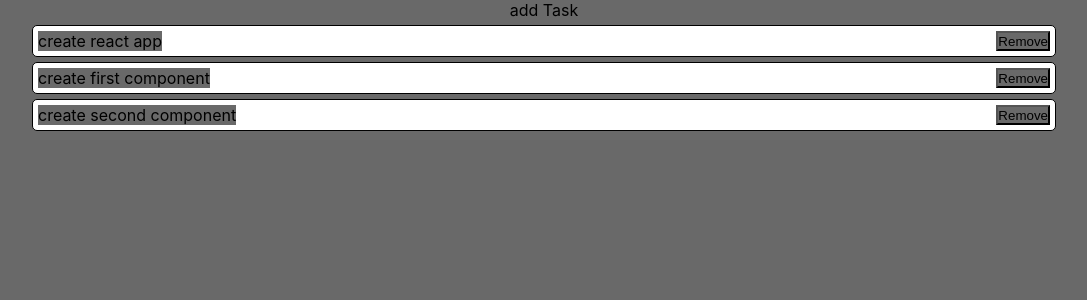
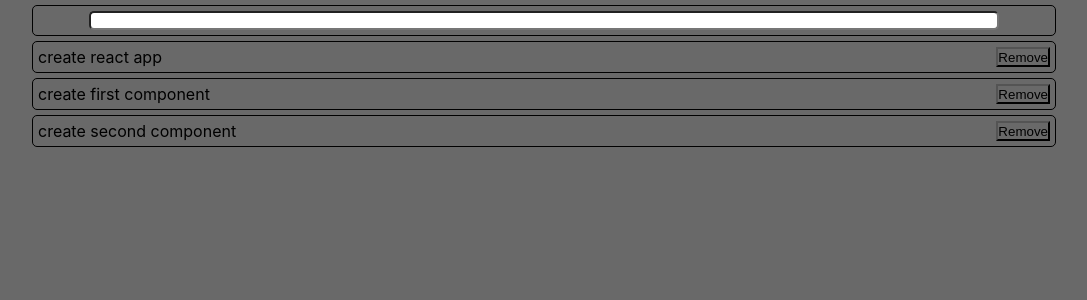
Before and after one commit to Alex-Prokhorenko/to-do-list, a React (Create React App) app: page / in a window 1280 px wide. Shown: the top 300 px of the page, without its empty margins (96-1183 px from the left). Built offline with nearby package versions, Linux system fonts and the light colour scheme.

Commit message:
implemented the function of adding tasks

```diff
--- a/src/App.js
+++ b/src/App.js
@@ -1,11 +1,9 @@
 import './App.css';
-import AddTask from "./tasks/addTask/AddTask";
 import TaskContainer from "./tasks/task/TaskContainer";
 
 function App() {
   return (
     <div className="App">
-      <AddTask/>
       <TaskContainer/>
     </div>
   );
--- a/src/tasks/addTask/AddTask.jsx
+++ b/src/tasks/addTask/AddTask.jsx
@@ -1,7 +1,30 @@
-const AddTask = () => {
-  return <div>
-    add Task
-  </div>
+import styled from "styled-components";
+
+const AddTaskWrapper = styled.div`
+  background-color: dimgray;
+  width:80%;
+  height: 20%;
+  border: 1px solid black;
+  border-radius: 5px;
+  margin: 5px auto;
+  padding: 5px 5px;
+  display: flex;
+  justify-content: space-between;
+`
+
+const StyledInput = styled.input`
+  background-color: white;
+  border-radius: 5px;
+  resize: none;
+  outline: none;
+  width: 90%;
+  margin: 0 auto;
+`
+
+const AddTask = ({addItem}) => {
+  return <AddTaskWrapper>
+    <StyledInput type="text" onKeyDown={e => e.key === 'Enter' && addItem(e.target.value)}/>
+  </AddTaskWrapper>
 }
 
 export default AddTask;
--- a/src/tasks/task/Task.jsx
+++ b/src/tasks/task/Task.jsx
@@ -1,7 +1,7 @@
 import styled from 'styled-components'
 
 const TaskWrapper = styled.div`
-  background-color: white;
+  background-color: dimgray;
   width:80%;
   height: 20%;
   border: 1px solid black;
@@ -12,10 +12,10 @@ const TaskWrapper = styled.div`
   justify-content: space-between;
 `
 
-const Task = ({item, removeItem}) => {
+const Task = ({items, removeItem}) => {
     return <TaskWrapper>
-    <p>{item.title}</p>
-    <button onClick={() => removeItem(item.id)}>Remove</button>
+    <p>{items.title}</p>
+    <button onClick={() => removeItem(items.id)}>Remove</button>
   </TaskWrapper>
 }
 
--- a/src/tasks/task/TaskContainer.jsx
+++ b/src/tasks/task/TaskContainer.jsx
@@ -1,5 +1,6 @@
 import Task from "./Task";
 import {useState} from "react";
+import AddTask from "../addTask/AddTask";
 
 const data = [
   {
@@ -20,21 +21,36 @@ const data = [
 ]
 
 
+const TaskContainer = () => {
+
+  const [items, setItems] = useState(data);
+
+  const removeItem = (id) =>  {
+    setItems([...items].filter(i => i.id !== id))
+  }
+
+  const addItem = (title) => {
+    setItems( [...items,
+      {
+        id: items.length,
+        title,
+        isCompleted: false
+      }
+    ])
+    console.log(items);
+  }
 
 
-const TaskContainer = () => {
-
-  const [items, setItem] = useState(data);
-
-  const removeItem = (id) =>  {
-    setItem([...items].filter(i => i.id !== id))
-  }
 
   return <div>
-    {items.map(item => <Task
-      key={item.id}
-      item={item}
-      removeItem={removeItem}
+
+    <AddTask items={items}
+             addItem={addItem}
+    />
+
+      {items.map(items => <Task key={items.id}
+                                items={items}
+                                removeItem={removeItem}
     />)}
 
   </div>
```
